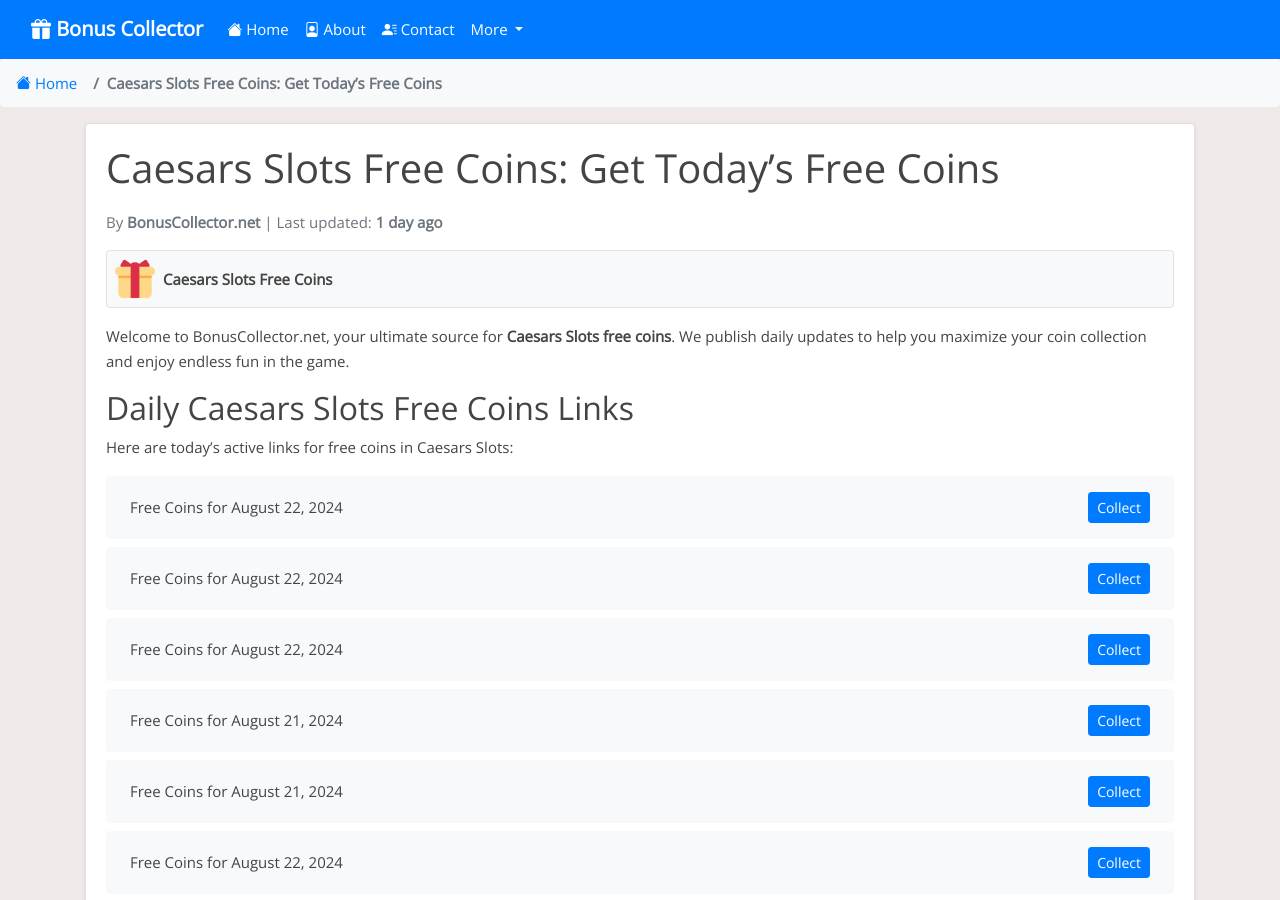
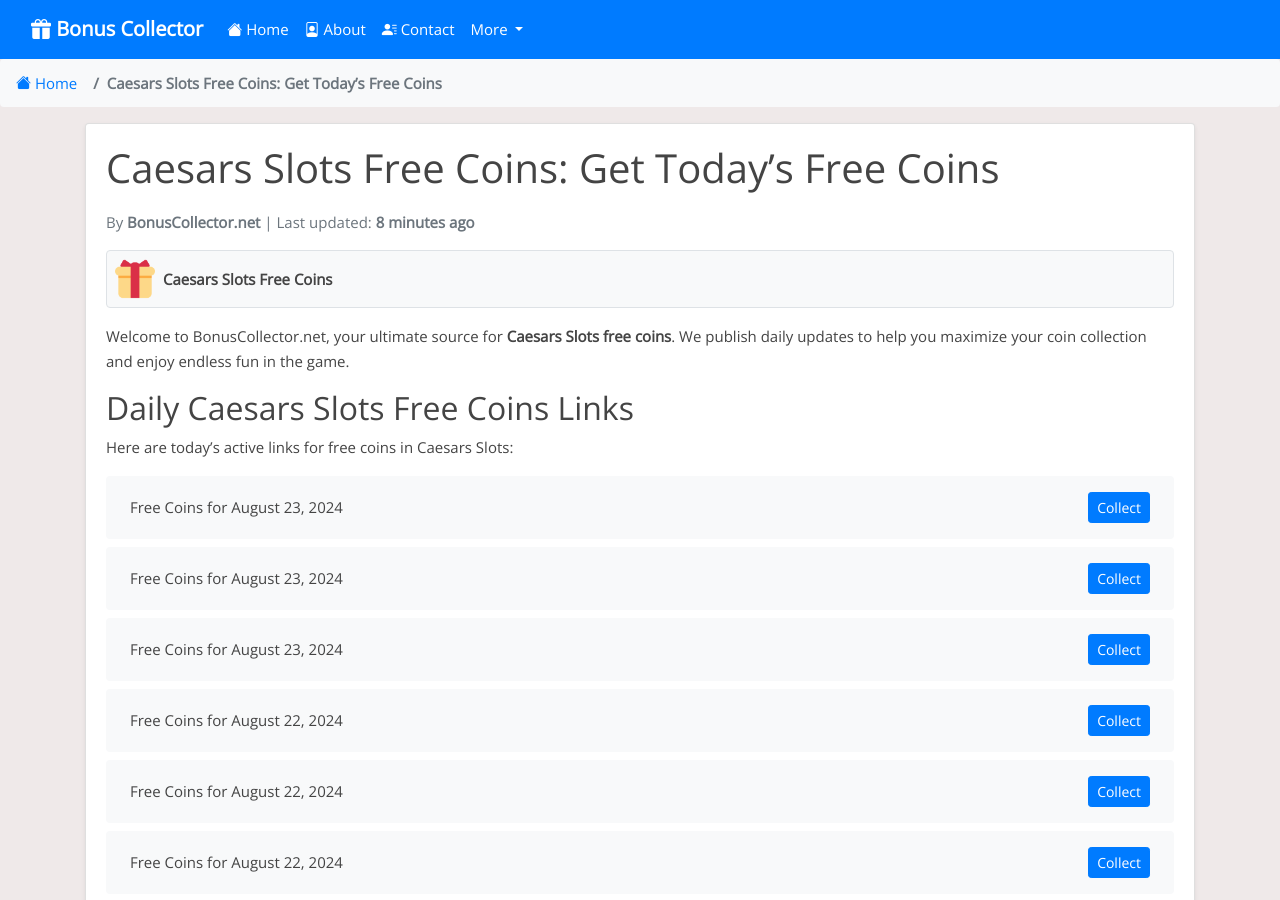
Before and after one commit to Prollad99/bs-net, a Jekyll site: the page built from _posts/2024-07-04-caesars-slots.md, in a window 1280 px wide and 900 px high. Built offline with Jekyll 4.4.1, drawn with Linux system fonts in a browser that asks for light colours; nearby versions of some CDN libraries; comment, search, counter and statistics services are not loaded; some of the changed text lies outside the part shown.

Commit message:
Update caesars-slots reward links and last modified date

```diff
--- a/_data/include_files.yml
+++ b/_data/include_files.yml
@@ -26,7 +26,7 @@
   last_modified: 2024-08-23 16:12:59
 
 caesars-slots.html:
-  last_modified: 2024-08-22 06:13:52
+  last_modified: 2024-08-23 17:09:08
 
 jackpot-world.html:
   last_modified: 2024-08-22 12:02:18
--- a/_includes/caesars-slots.html
+++ b/_includes/caesars-slots.html
@@ -1,4 +1,16 @@
 <ul class="list-group mt-3 mb-4">
+  <li class="list-group-item d-flex justify-content-between align-items-center">
+    <span>Free Coins for August 23, 2024</span>
+    <a href="https://d10x.co/CaesarsSlots/u8yyM" class="btn btn-primary btn-sm">Collect</a>
+  </li>
+  <li class="list-group-item d-flex justify-content-between align-items-center">
+    <span>Free Coins for August 23, 2024</span>
+    <a href="https://d10x.co/CaesarsSlots/u6RQM" class="btn btn-primary btn-sm">Collect</a>
+  </li>
+  <li class="list-group-item d-flex justify-content-between align-items-center">
+    <span>Free Coins for August 23, 2024</span>
+    <a href="https://d10x.co/CaesarsSlots/d8Ztj" class="btn btn-primary btn-sm">Collect</a>
+  </li>
   <li class="list-group-item d-flex justify-content-between align-items-center">
     <span>Free Coins for August 22, 2024</span>
     <a href="https://caesarsgames.playtika.com/redirector/?coupon_token=1_3_1724238003334_b2ww0ylp" class="btn btn-primary btn-sm">Collect</a>
@@ -387,16 +399,4 @@
     <span>Free Coins for Invalid Date</span>
     <a href="https://caesarsgames.playtika.com/redirector/?coupon_token=1_3_1722326794368_ujo7jwe7" class="btn btn-primary btn-sm">Collect</a>
   </li>
-  <li class="list-group-item d-flex justify-content-between align-items-center">
-    <span>Free Coins for Invalid Date</span>
-    <a href="https://d10x.co/CaesarsSlots/iZT7v" class="btn btn-primary btn-sm">Collect</a>
-  </li>
-  <li class="list-group-item d-flex justify-content-between align-items-center">
-    <span>Free Coins for Invalid Date</span>
-    <a href="https://d10x.co/CaesarsSlots/dDbhn" class="btn btn-primary btn-sm">Collect</a>
-  </li>
-  <li class="list-group-item d-flex justify-content-between align-items-center">
-    <span>Free Coins for Invalid Date</span>
-    <a href="https://d10x.co/CaesarsSlots/sg6ja" class="btn btn-primary btn-sm">Collect</a>
-  </li>
 </ul>
```
Also changed, not shown: links-json/caesars-slots.json (+12 -9 lines).
